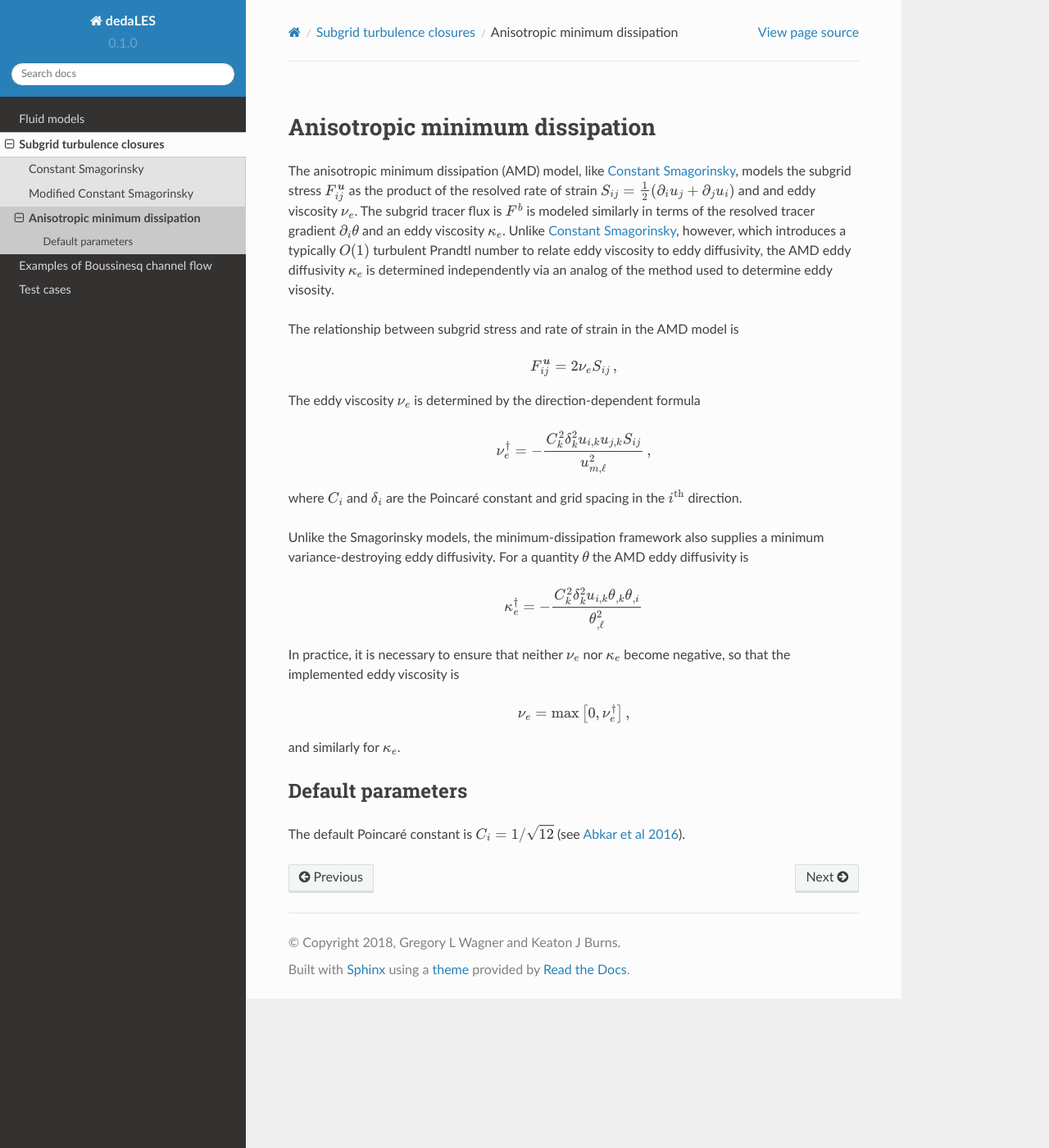
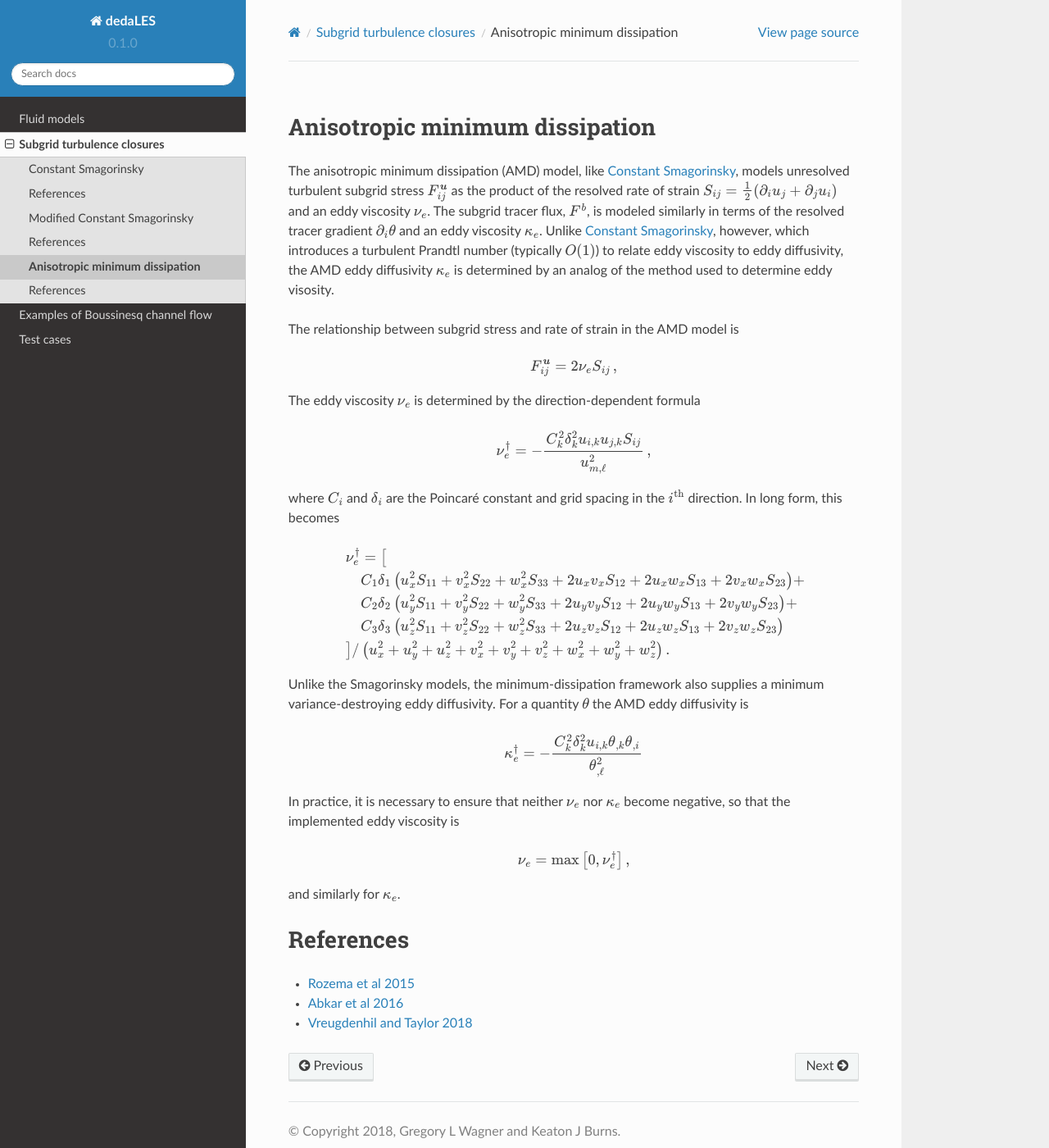
Before and after one commit to glwagner/dedaLES, a Sphinx documentation site: the page built from docs/source/closures/amd.rst, in a window 1280 px wide and 1400 px high. Shown: the whole window at 82% size. Built offline with Sphinx 7.4.7 and the Read the Docs theme 2.0.0, drawn with Linux system fonts in a browser that asks for light colours.

```diff
--- a/docs/source/closures/amd.rst
+++ b/docs/source/closures/amd.rst
@@ -14,14 +14,14 @@ Anisotropic minimum dissipation
 ===============================
 
 The anisotropic minimum dissipation (AMD) model, like :ref:`constant Smagorinsky`,
-models the subgrid stress :math:`F^\bu_{ij}` as the product of the resolved rate of
-strain  :math:`S_{ij} = \tfrac{1}{2} \left ( \d_i u_j + \d_j u_i \right )` and
-and eddy viscosity :math:`\nu_e`. The subgrid tracer flux is :math:`F^b` is
+models unresolved turbulent subgrid stress :math:`F^\bu_{ij}` as the product of
+the resolved rate of strain  :math:`S_{ij} = \tfrac{1}{2} \left ( \d_i u_j + \d_j u_i \right )`
+and an eddy viscosity :math:`\nu_e`. The subgrid tracer flux, :math:`F^b`, is
 modeled similarly in terms of the resolved tracer gradient :math:`\d_i \theta`
 and an eddy viscosity :math:`\kappa_e`. Unlike :ref:`constant Smagorinsky`, however,
-which introduces a typically :math:`O(1)` turbulent Prandtl number to relate
+which introduces a turbulent Prandtl number (typically :math:`O(1)`) to relate
 eddy viscosity to eddy diffusivity, the AMD eddy diffusivity :math:`\kappa_e`
-is determined independently via an analog of the method used to determine eddy visosity.
+is determined by an analog of the method used to determine eddy visosity.
 
 The relationship between subgrid stress and rate of strain in the AMD model is
 
@@ -36,7 +36,20 @@ The eddy viscosity :math:`\nu_e` is determined by the direction-dependent formul
     \nu_e^\dagger = - \frac{ C_k^2 \delta_k^2 u_{i,k} u_{j,k} S_{ij}}{ u_{m, \ell}^2 } \c
 
 where :math:`C_i` and :math:`\delta_i` are the Poincaré constant and
-grid spacing in the :math:`i^{\r{th}}` direction.
+grid spacing in the :math:`i^{\r{th}}` direction. In long form, this becomes
+
+.. math::
+
+    \begin{equation}
+    \begin{split}
+    \, & \nu_e^\dagger = \big [ \\
+    \,& \quad C_1 \delta_1 \left (u_x^2 S_{11} + v_x^2 S_{22} + w_x^2 S_{33} + 2 u_x v_x S_{12} + 2 u_x w_x S_{13} + 2 v_x w_x S_{23} \right ) +\\
+    \,& \quad C_2 \delta_2 \left (u_y^2 S_{11} + v_y^2 S_{22} + w_y^2 S_{33} + 2 u_y v_y S_{12} + 2 u_y w_y S_{13} + 2 v_y w_y S_{23} \right ) +\\
+    \,& \quad C_3 \delta_3 \left (u_z^2 S_{11} + v_z^2 S_{22} + w_z^2 S_{33} + 2 u_z v_z S_{12} + 2 u_z w_z S_{13} + 2 v_z w_z S_{23} \right ) \\
+    \,& \big ] / \left ( u_x^2 + u_y^2 + u_z^2 + v_x^2 + v_y^2 + v_z^2 + w_x^2 + w_y^2 + w_z^2 \right ) \p
+    \end{split}
+    \end{equation}
+
 
 Unlike the Smagorinsky models, the minimum-dissipation framework
 also supplies a minimum variance-destroying eddy diffusivity. For
@@ -57,9 +70,14 @@ become negative, so that the implemented eddy viscosity is
 
 and similarly for :math:`\kappa_e`.
 
-Default parameters
-------------------
 
-The default Poincaré constant is :math:`C_i = 1/\sqrt{12}` (see `Abkar et al 2016`_).
+References
+==========
+
+- `Rozema et al 2015`_
+- `Abkar et al 2016`_
+- `Vreugdenhil and Taylor 2018`_
 
 .. _Abkar et al 2016: https://journals.aps.org/prfluids/abstract/10.1103/PhysRevFluids.1.041701
+.. _Rozema et al 2015: https://aip.scitation.org/doi/pdf/10.1063/1.4928700
+.. _Vreugdenhil and Taylor 2018: https://aip.scitation.org/doi/abs/10.1063/1.5037039
```
Also changed, not shown: README.md (+7 -5 lines), docs/source/closures/constantsmagorinsky.rst (+11 -0 lines), docs/source/closures/modifiedconstantsmagorinsky.rst (+8 -1 lines).
